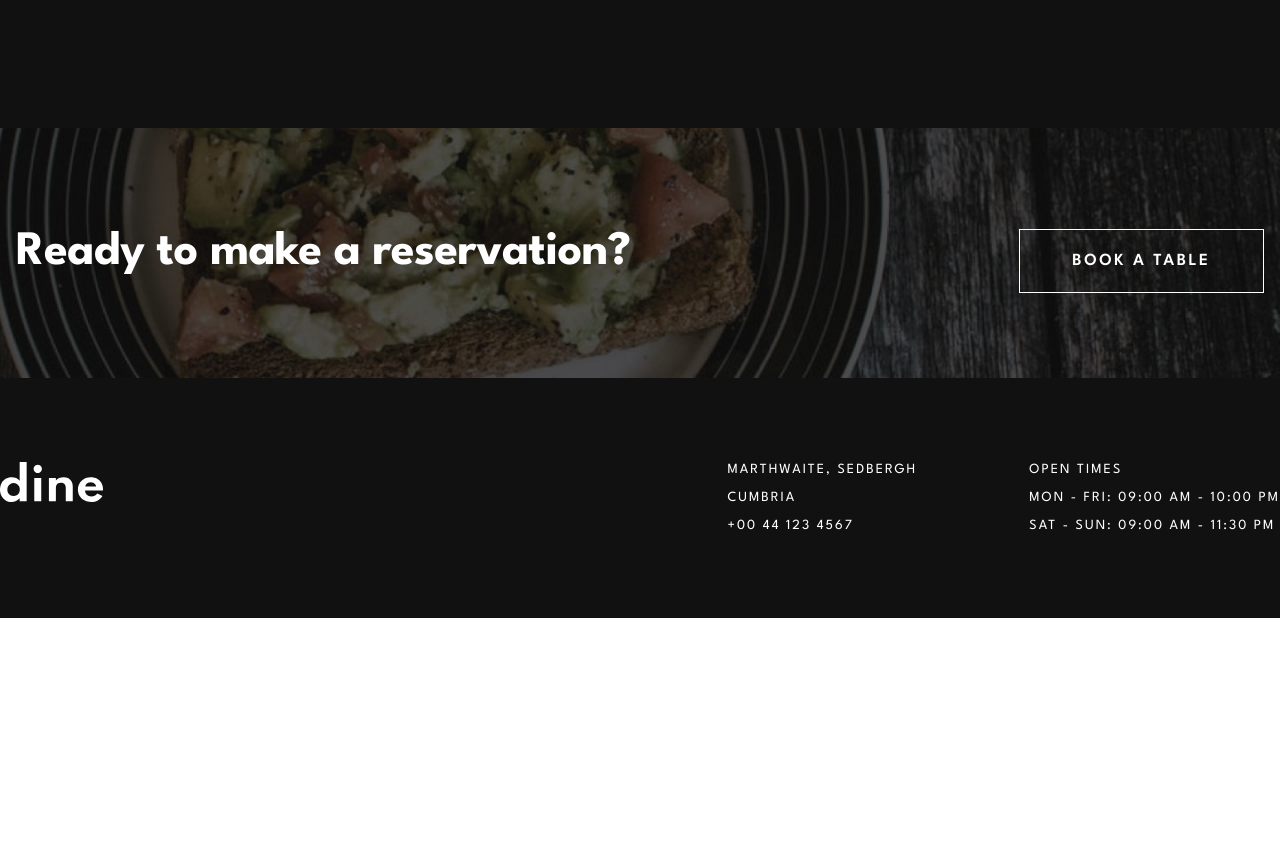
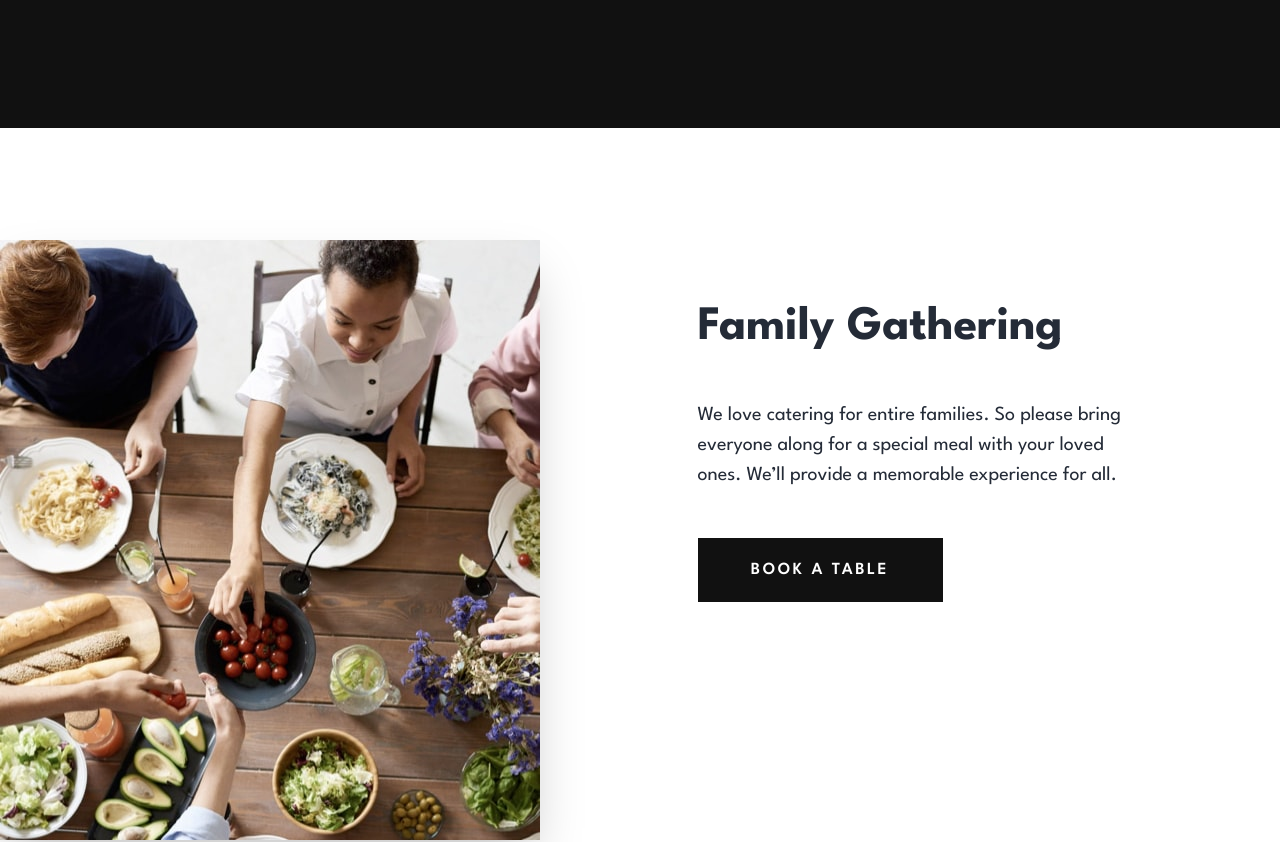
Before and after one commit to Damjan15/Dine, a Next.js app: page / in a window 1280 px wide. Shown: the part 2900-3742 px from the top of the page. Before the commit the page ends 3518 px from the top, so only its background shows below. Built offline with nearby package versions, Linux system fonts and the light colour scheme.

Commit message:
gathering section created

```diff
--- /dev/null
+++ b/components/home/Gathering.jsx
@@ -0,0 +1,30 @@
+import Image from "next/image";
+import familyGatheringDesktop from "../../public/images/homepage/family-gathering-desktop.jpg";
+import familyGatheringTablet from "../../public/images/homepage/family-gathering-tablet.jpg";
+import familyGatheringMobile from "../../public/images/homepage/family-gathering-mobile.jpg";
+
+const Gathering = () => {
+  return (
+    <section className="py-28">
+      <div className="max-w-7xl mx-auto xl:flex">
+        <div className="flex flex-col items-center">
+          <Image src={familyGatheringMobile} className="block shadow-2xl md:hidden" />
+
+          <Image src={familyGatheringTablet} className="hidden shadow-2xl relative md:block xl:hidden" />
+
+          <Image src={familyGatheringDesktop} className="hidden shadow-2xl relative xl:block" />
+
+        </div>
+
+        <div className="flex flex-col items-center justify-center text-center mt-16 px-4 md:max-w-[457px] md:mx-auto xl:justify-start xl:items-start xl:text-left xl:space-y-12">
+            <h2 className="text-[32px] leading-[40px] font-bold text-ebonyClay xl:text-[48px] xl:leading-[48px]">Family Gathering</h2>
+            <p className="text-ebonyClay leading-[26px] my-4 xl:text-[20px] xl:leading-[30px]">We love catering for entire families. So please bring everyone along for a special meal with your loved ones. We’ll provide a memorable experience for all.</p>
+
+            <button className="btn-secondary w-[245px] h-[64px] mt-6">Book a table</button>
+        </div>
+      </div>
+    </section>
+  );
+};
+
+export default Gathering;
--- a/components/home/Slide.jsx
+++ /dev/null
@@ -1,7 +0,0 @@
-const Slide = () => {
-  return (
-    <div>Slide</div>
-  )
-}
-
-export default Slide
--- a/components/home/Slides.jsx
+++ /dev/null
@@ -1,7 +0,0 @@
-const Slides = () => {
-  return (
-    <section>Slides</section>
-  )
-}
-
-export default Slides
--- a/components/index.js
+++ b/components/index.js
@@ -5,9 +5,8 @@ import Card from "./home/Card";
 import Highlights from "./home/Highlights";
 import Highlight from "./home/Highlight";
 import LocallySourced from "./home/LocallySourced";
-import Slides from "./home/Slides";
-import Slide from "./home/Slide";
 import Booking from "./home/Booking";
+import Gathering from "./home/Gathering";
 
 // Reservation Components
 import ReservationsHero from "./reservations/ReservationsHero";
@@ -26,9 +25,8 @@ export {
     Highlights,
     Highlight,
     LocallySourced,
-    Slides,
-    Slide,
     Booking,
+    Gathering,
     ReservationsHero,
     ReservationForm,
     ReservationSection,
--- a/pages/index.js
+++ b/pages/index.js
@@ -1,4 +1,4 @@
-import { Booking, Enjoy, Hero, Highlights, LocallySourced } from "@/components";
+import { Booking, Enjoy, Gathering, Hero, Highlights, LocallySourced } from "@/components";
 
 export default function Home() {
   return (
@@ -7,6 +7,7 @@ export default function Home() {
       <Enjoy />
       <LocallySourced />
       <Highlights />
+      <Gathering />
       <Booking />
     </>
   )
```
